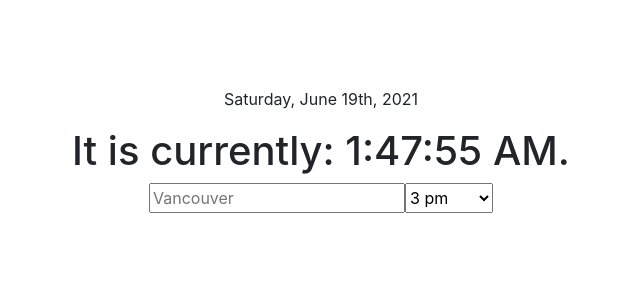
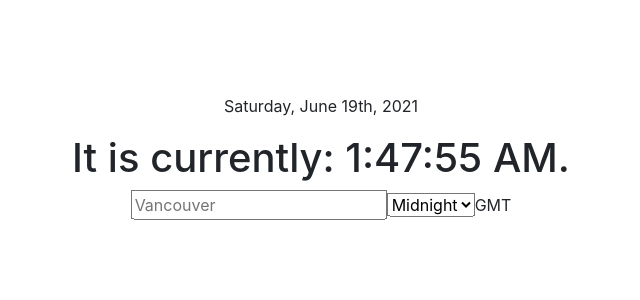
Before and after one commit to gdalcengio/react-weather-clock, a React (Create React App) app: page / in a window 1280 px wide. Shown: the top 300 px of the page, without its empty margins (319-959 px from the left). Built offline with nearby package versions, Linux system fonts and the light colour scheme.

Commit message:
Adjusted card display based on timezone received

```diff
--- a/src/Weather.js
+++ b/src/Weather.js
@@ -55,6 +55,7 @@ class Weather extends React.Component {
       city: "Vancouver",
       time: "15:00:00",
       readableTime: "3 pm",
+      data: {},
       weekdayData: [],
     };
     // this.handleEnterPress = this.handleEnterPress.bind(this); not necessary when accessing via this?
@@ -78,10 +79,16 @@ class Weather extends React.Component {
   };
 
   handleTimeChange = (e) => {
+    // const localTime = e.target.options[e.target.selectedIndex].text;
+    const time = parseInt(e.target.value);
+    const localTime = `${time / 60 / 60}:00:00`;
+    const convertedTime = new Date(
+      (time + this.state.data.city.timezone) * 1000
+    );
     this.setState(
       {
-        time: e.target.value,
-        readableTime: e.target.options[e.target.selectedIndex].text,
+        time: localTime.toString(),
+        readableTime: convertedTime.toLocaleTimeString(),
       },
       this.updateCards //callback
     );
@@ -96,12 +103,12 @@ class Weather extends React.Component {
         if (data.list !== undefined) {
           //need to filter from 40 3 hour interval entries down to 5
           filteredData = data.list.filter((listItem) =>
-            // listItem.dt_txt.includes("15:00:00")
             listItem.dt_txt.includes(this.state.time)
           );
         }
         this.setState(
           {
+            data: data,
             weekdayData: filteredData,
           },
           () => console.log(this.state)
@@ -140,15 +147,16 @@ class Weather extends React.Component {
             onChange={(e) => this.handleTimeChange(e)}
             defaultValue={this.state.time}
           >
-            <option value="00:00:00">Midnight</option>
-            <option value="03:00:00">3 am</option>
-            <option value="06:00:00">6 am</option>
-            <option value="09:00:00">9 am</option>
-            <option value="12:00:00">Noon</option>
-            <option value="15:00:00">3 pm</option>
-            <option value="18:00:00">6 pm</option>
-            <option value="21:00:00">9 pm</option>
+            <option value="0">Midnight</option>
+            <option value="10800">3 am</option>
+            <option value="21600">6 am</option>
+            <option value="32400">9 am</option>
+            <option value="43200">Noon</option>
+            <option value="54000">3 pm</option>
+            <option value="64800">6 pm</option>
+            <option value="75600">9 pm</option>
           </select>
+          <p>GMT</p>
         </div>
 
         <div className="weather-bar">{this.formatCards()}</div>
--- a/src/weather.css
+++ b/src/weather.css
@@ -15,4 +15,5 @@
 .options {
   display: flex;
   justify-content: center;
+  align-items: baseline;
 }
```
Also changed, not shown: 1 other file (tests, documents, lock files or other folders).
